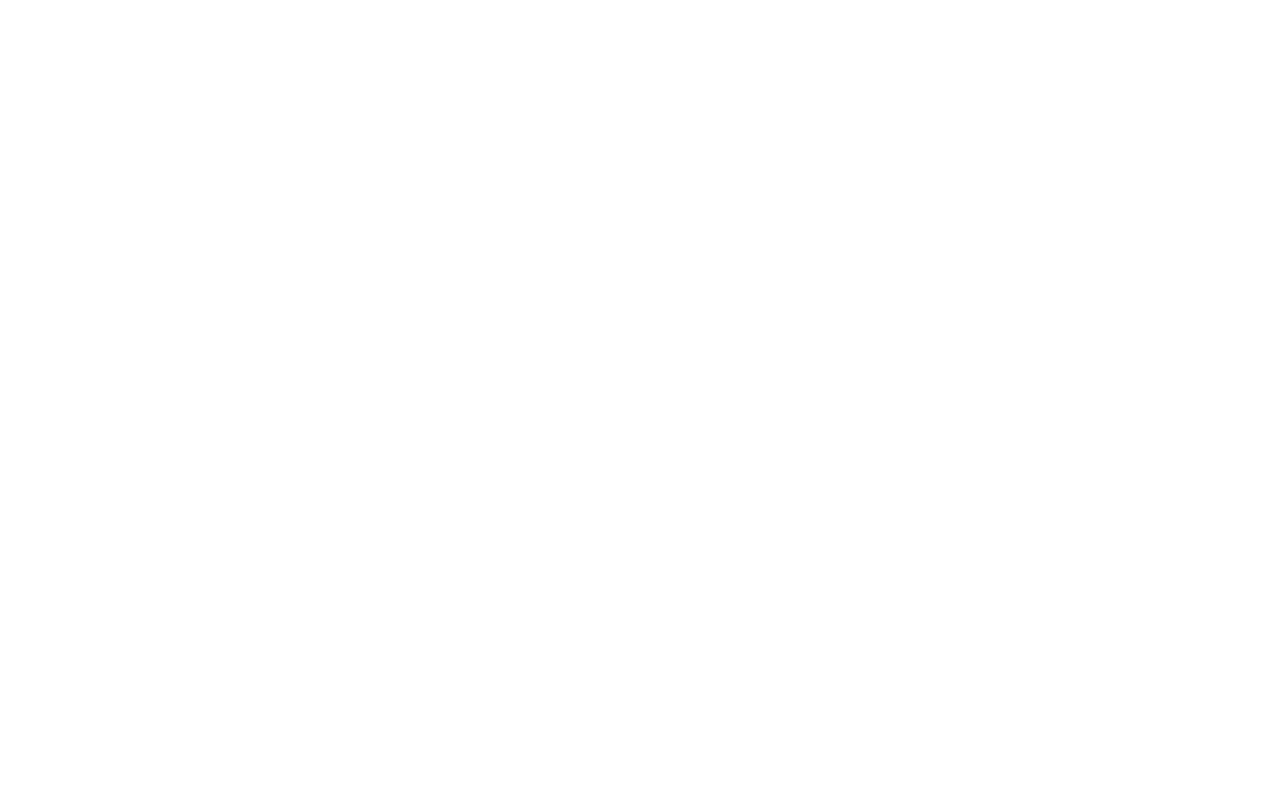
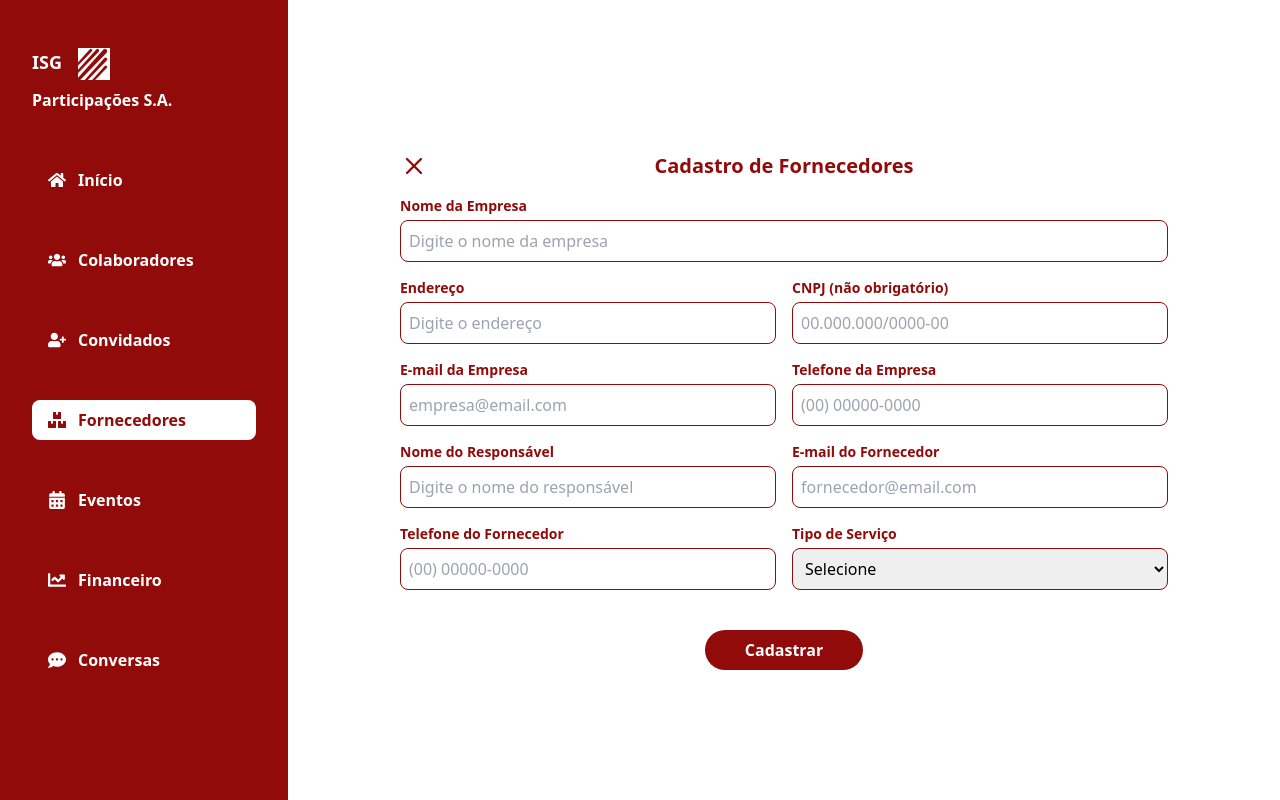
Before and after one commit to gabrielqrzz/projeto-aires, a React (Vite) app: page /cadastroFornecedores in a window 1280 px wide. Before the commit this address had no page. Built offline with nearby package versions, Linux system fonts and the light colour scheme.

Commit message:
Tela de Cadastro de Fornecedores

```diff
--- a/src/App.jsx
+++ b/src/App.jsx
@@ -4,13 +4,21 @@
 import "./index.css"
 import HomePage from "./components/HomePage"
 import CadastroColaborador from "./components/CadastroColaboradores"
+import CadastroFornecedores from "./components/CadastroFornecedores"
 
 function App() {
   return (
     <>
       <Routes>
         <Route path="/cadastroConvidados" element={<GuestRegistration />} />
-        <Route path="/colaboradores" element={<CadastroColaborador />} />
+        <Route
+          path="/cadastroColaboradores"
+          element={<CadastroColaborador />}
+        />
+        <Route
+          path="/cadastroFornecedores"
+          element={<CadastroFornecedores />}
+        />
         <Route path="/" element={<HomePage />} />
       </Routes>
     </>
--- /dev/null
+++ b/src/components/CadastroFornecedores.jsx
@@ -0,0 +1,168 @@
+import React, { useState } from "react"
+import InputWithLabel from "./InputWithLabel"
+import { X } from "react-feather"
+import Sidebar from "./Sidebar"
+
+const CadastroFornecedores = () => {
+  const [formData, setFormData] = useState({
+    nomeEmpresa: "",
+    endereco: "",
+    cnpj: "",
+    emailEmpresa: "",
+    telefoneEmpresa: "",
+    nomeResponsavel: "",
+    emailFornecedor: "",
+    telefoneFornecedor: "",
+    tipoServico: "",
+  })
+
+  const handleChange = (e) => {
+    setFormData({ ...formData, [e.target.name]: e.target.value })
+  }
+
+  const handleSubmit = (e) => {
+    e.preventDefault()
+    console.log("Fornecedor cadastrado:", formData)
+  }
+
+  return (
+    <div className="h-screen flex">
+      <Sidebar />
+      <div className="flex flex-col items-center justify-start bg-white p-6 mt-32 flex-1">
+        {/* Topo */}
+        <div className="flex items-center justify-between w-full max-w-3xl mb-4">
+          <button>
+            <X className="text-brand-red" size={28} />
+          </button>
+          <h1 className="text-xl font-semibold text-brand-red text-center flex-1 -ml-7">
+            Cadastro de Fornecedores
+          </h1>
+        </div>
+
+        {/* Formulário */}
+        <form
+          onSubmit={handleSubmit}
+          className="w-full max-w-3xl bg-white rounded-lg"
+        >
+          {/* Linha 1 */}
+          <InputWithLabel
+            label="Nome da Empresa"
+            name="nomeEmpresa"
+            value={formData.nomeEmpresa}
+            onChange={handleChange}
+            placeholder="Digite o nome da empresa"
+          />
+
+          {/* Linha 2 */}
+          <div className="flex flex-col md:flex-row gap-4">
+            <div className="flex-1">
+              <InputWithLabel
+                label="Endereço"
+                name="endereco"
+                value={formData.endereco}
+                onChange={handleChange}
+                placeholder="Digite o endereço"
+              />
+            </div>
+            <div className="flex-1">
+              <InputWithLabel
+                label="CNPJ (não obrigatório)"
+                name="cnpj"
+                value={formData.cnpj}
+                onChange={handleChange}
+                placeholder="00.000.000/0000-00"
+              />
+            </div>
+          </div>
+
+          {/* Linha 3 */}
+          <div className="flex flex-col md:flex-row gap-4">
+            <div className="flex-1">
+              <InputWithLabel
+                label="E-mail da Empresa"
+                name="emailEmpresa"
+                type="email"
+                value={formData.emailEmpresa}
+                onChange={handleChange}
+                placeholder="empresa@email.com"
+              />
+            </div>
+            <div className="flex-1">
+              <InputWithLabel
+                label="Telefone da Empresa"
+                name="telefoneEmpresa"
+                value={formData.telefoneEmpresa}
+                onChange={handleChange}
+                placeholder="(00) 00000-0000"
+              />
+            </div>
+          </div>
+
+          {/* Linha 4 */}
+          <div className="flex flex-col md:flex-row gap-4">
+            <div className="flex-1">
+              <InputWithLabel
+                label="Nome do Responsável"
+                name="nomeResponsavel"
+                value={formData.nomeResponsavel}
+                onChange={handleChange}
+                placeholder="Digite o nome do responsável"
+              />
+            </div>
+            <div className="flex-1">
+              <InputWithLabel
+                label="E-mail do Fornecedor"
+                name="emailFornecedor"
+                type="email"
+                value={formData.emailFornecedor}
+                onChange={handleChange}
+                placeholder="fornecedor@email.com"
+              />
+            </div>
+          </div>
+
+          {/* Linha 5 */}
+          <div className="flex flex-col md:flex-row gap-4 mb-6">
+            <div className="flex-1">
+              <InputWithLabel
+                label="Telefone do Fornecedor"
+                name="telefoneFornecedor"
+                value={formData.telefoneFornecedor}
+                onChange={handleChange}
+                placeholder="(00) 00000-0000"
+              />
+            </div>
+            <div className="flex-1 flex flex-col">
+              <label className="mb-1 text-sm font-semibold text-brand-red">
+                Tipo de Serviço
+              </label>
+              <select
+                name="tipoServico"
+                value={formData.tipoServico}
+                onChange={handleChange}
+                className="px-2 py-2 border border-brand-red rounded-lg"
+              >
+                <option value="">Selecione</option>
+                <option value="Buffet">Buffet</option>
+                <option value="Salão">Salão</option>
+                <option value="Banda">Banda</option>
+              </select>
+            </div>
+          </div>
+
+          {/* Botão */}
+          <div className="flex justify-center">
+            <button
+              type="submit"
+              className="bg-brand-red text-white font-semibold px-10 py-2 rounded-full"
+            >
+              Cadastrar
+            </button>
+          </div>
+        </form>
+      </div>
+    </div>
+  )
+}
+
+export default CadastroFornecedores
--- a/src/components/Sidebar.jsx
+++ b/src/components/Sidebar.jsx
@@ -16,9 +16,13 @@
 
   const menuItems = [
     { text: "Início", icon: <FaHome />, path: "/" },
-    { text: "Colaboradores", icon: <FaUsers />, path: "/colaboradores" },
+    {
+      text: "Colaboradores",
+      icon: <FaUsers />,
+      path: "/cadastroColaboradores",
+    },
     { text: "Convidados", icon: <FaUserPlus />, path: "/cadastroConvidados" },
-    { text: "Fornecedores", icon: <FaBoxes />, path: "/fornecedores" },
+    { text: "Fornecedores", icon: <FaBoxes />, path: "/cadastroFornecedores" },
     { text: "Eventos", icon: <FaCalendarAlt />, path: "/eventos" },
     { text: "Financeiro", icon: <FaChartLine />, path: "/financeiro" },
     { text: "Conversas", icon: <FaCommentDots />, path: "/conversas" },
```
